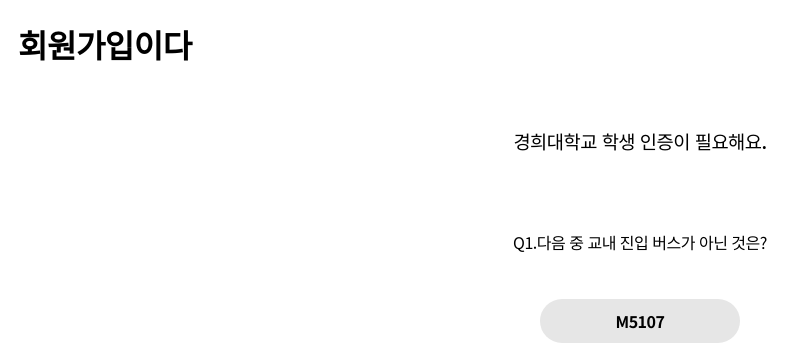
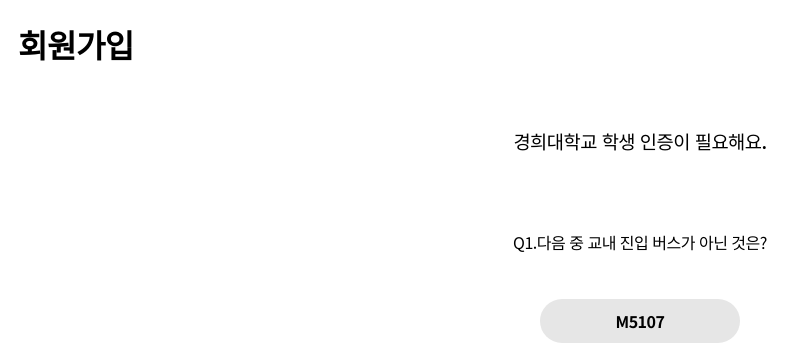
Before and after one commit to tgthon-nojjyteam/KHUTING, a Flask app: page /signup_1 in a window 1280 px wide. Shown: the top 347 px of the page, without its empty margins (0-811 px from the left). Run offline with Flask 3, Linux system fonts and the light colour scheme.

Commit message:
회원가입이다 > 회원가입

```diff
--- a/templates/signup_1.html
+++ b/templates/signup_1.html
@@ -26,7 +26,7 @@
 
 </head>
 <body>
-    <h1>회원가입이다</h1>
+    <h1>회원가입</h1>
     <h3>경희대학교 학생 인증이 필요해요.</h3>
     <br>
     <br>
```
